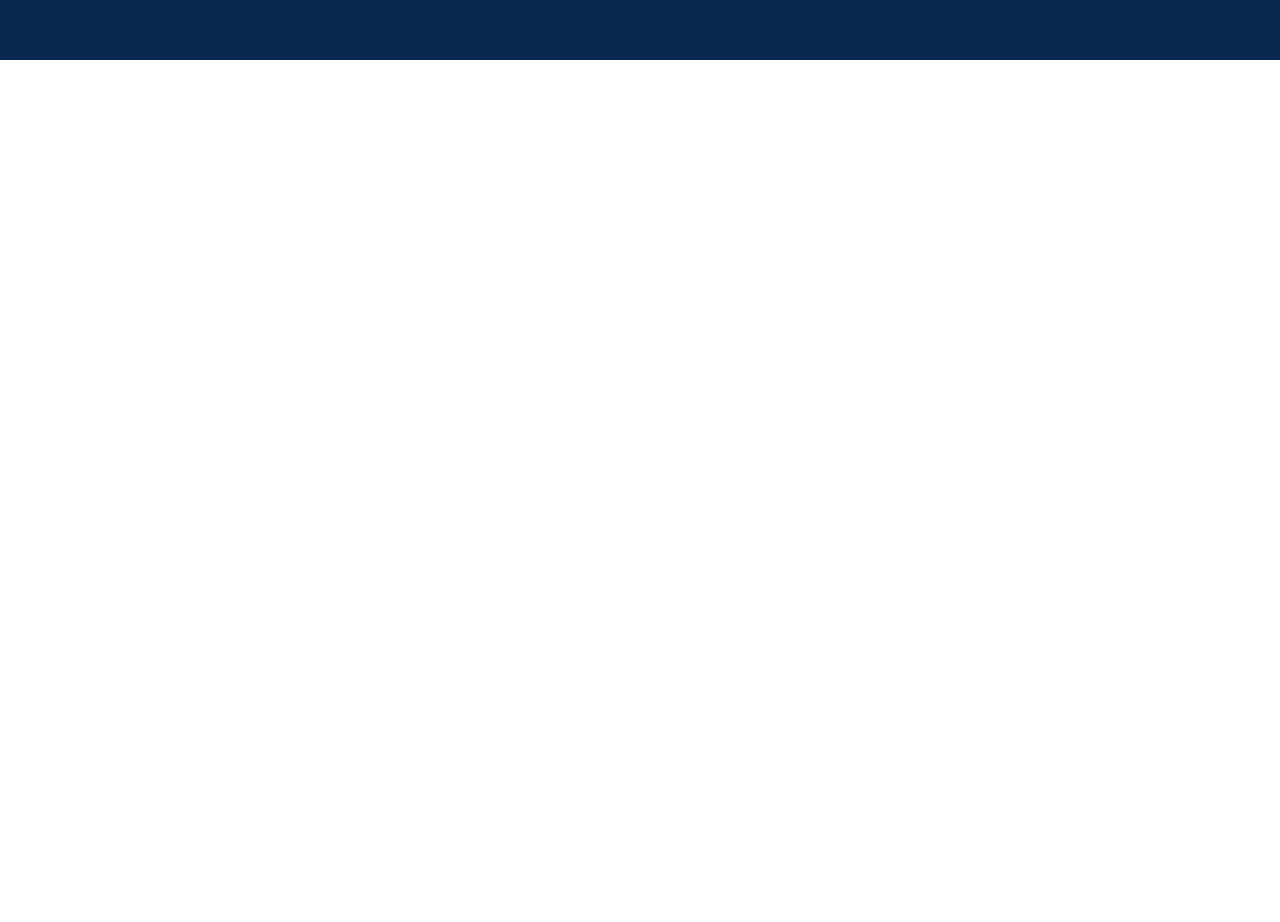
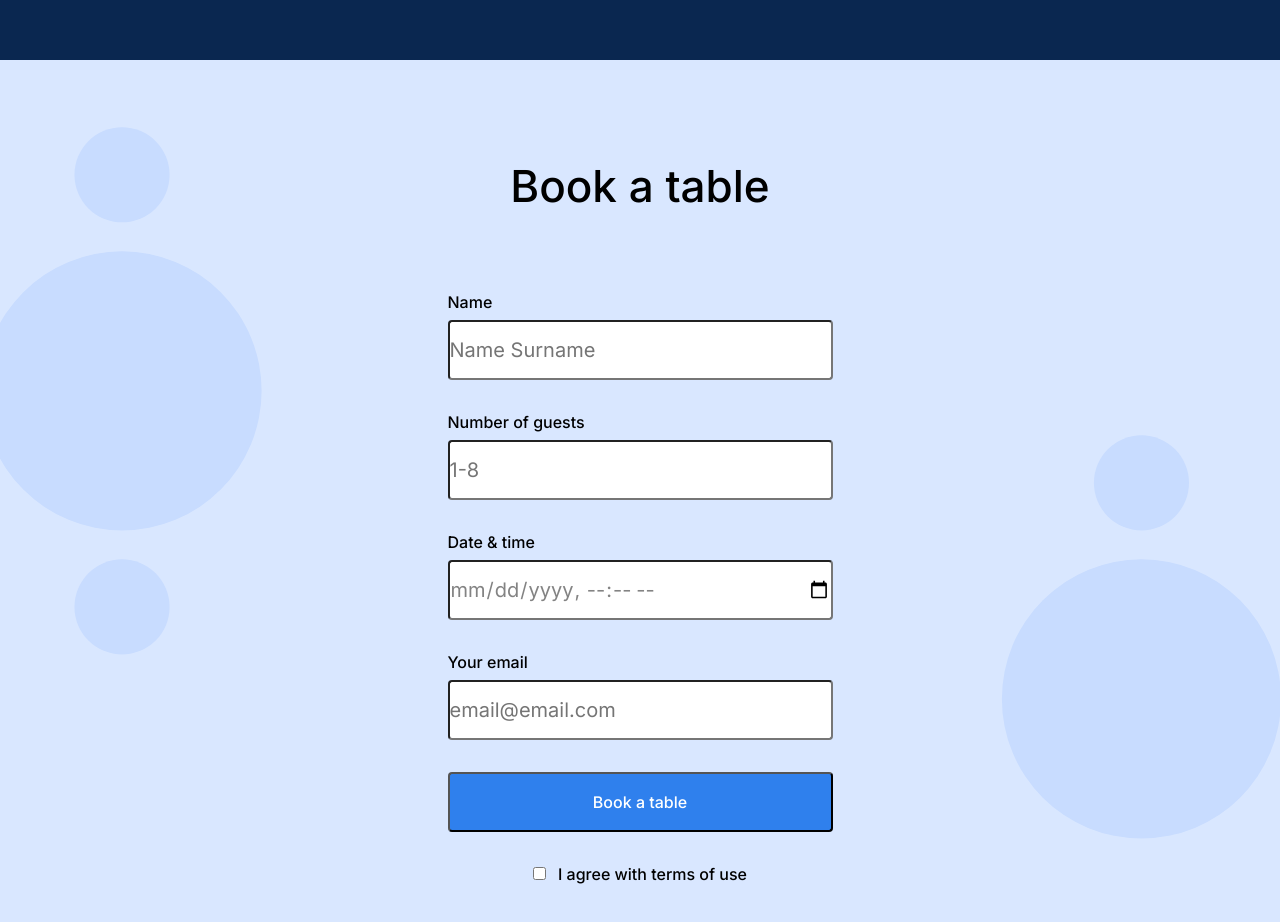
Before and after one commit to HenryDDM/se_project_coffeeshop, a plain HTML site: page index.html in a window 1280 px wide. Shown: the part 1960-2882 px from the top of the page. Before the commit the page ends 2020 px from the top, so only its background shows below. Drawn offline with Linux system fonts and the light colour scheme.

Commit message:
New update for my project

```diff
--- a/index.html
+++ b/index.html
@@ -100,7 +100,49 @@
             </div>
           </div>
         </section>
-        <section id="nav-link-reservation" class="reservation"></section>
+        <section id="nav-link-reservation" class="reservation">
+          <h2 class="reservation__title">Book a table</h2>
+          <form action="" class="reservation__form form">
+            <fieldset class="form__fieldset">
+              <label for="" class="form__label">
+                Name
+                <input
+                  type="text"
+                  class="form__input"
+                  placeholder="Name Surname"
+                  required
+                />
+              </label>
+              <label for="" class="form__label">
+                Number of guests
+                <input
+                  type="number"
+                  class="form__input"
+                  placeholder="1-8"
+                  required
+                />
+              </label>
+              <label for="" class="form__label">
+                Date & time
+                <input type="datetime-local" class="form__input" required />
+              </label>
+              <label for="" class="form__label">
+                Your email
+                <input
+                  type="email"
+                  class="form__input"
+                  placeholder="email@email.com"
+                  required
+                />
+              </label>
+            </fieldset>
+            <button class="form__button">Book a table</button>
+            <label for="" class="form__label form__label_type_checkbox">
+              <input type="checkbox" class="form__checkbox" required />
+              I agree with terms of use
+            </label>
+          </form>
+        </section>
         <section id="nav-link-menu" class="menu"></section>
         <section id="nav-link-about" class="about"></section>
       </main>
--- a/pages/index.css
+++ b/pages/index.css
@@ -175,3 +175,96 @@
   line-height: 30px;
   color: #fff;
 }
+
+.reservation {
+  padding: 100px 0 120px;
+  background-color: #d9e7ff;
+  background-image: url(/images/background_reservation.svg);
+  background-repeat: no-repeat;
+  background-position: center;
+  background-size: cover;
+}
+
+.reservation__title {
+  margin: 0 0 80px;
+  text-align: center;
+  font-family: Inter;
+  font-style: normal;
+  font-weight: 500;
+  font-size: 44px;
+  line-height: 52px;
+}
+
+.reservation__form {
+  margin: 0 auto;
+}
+
+.form {
+  max-width: 385px;
+}
+
+.form__fieldset {
+  padding: 0;
+  margin: 0;
+  border: none;
+}
+
+.form__label {
+  margin-bottom: 32px;
+  display: block;
+  font-family: Inter;
+  font-style: normal;
+  font-weight: 500;
+  font-size: 16px;
+  line-height: 20px;
+}
+
+.form__label_type_checkbox {
+  display: flex;
+  justify-content: center;
+  border-radius: 2px;
+  align-items: baseline;
+  gap: 12px;
+  font-family: Inter;
+  font-style: normal;
+  font-weight: 500;
+  font-size: 16px;
+  line-height: 20px;
+}
+
+.form__input {
+  display: block;
+  padding: 0;
+  box-sizing: border-box;
+  width: 100%;
+  margin-top: 8px;
+  margin-bottom: 32px;
+  height: 60px;
+  border-radius: 4px;
+  font-family: Inter;
+  font-style: normal;
+  font-weight: normal;
+  font-size: 20px;
+  line-height: 30px;
+  color: #838383;
+}
+
+.form__button {
+  background-color: #2f80ed;
+  color: #fff;
+  width: 100%;
+  padding: 0;
+  margin-bottom: 32px;
+  border-radius: 4px;
+  height: 60px;
+  font-family: Inter;
+  font-style: normal;
+  font-weight: 500;
+  font-size: 16px;
+  line-height: 20px;
+}
+
+.form__button:hover {
+  opacity: 70%;
+  transition: all 1s ease-in-out;
+}
```
Also changed, not shown: images/check.svg (deleted).
